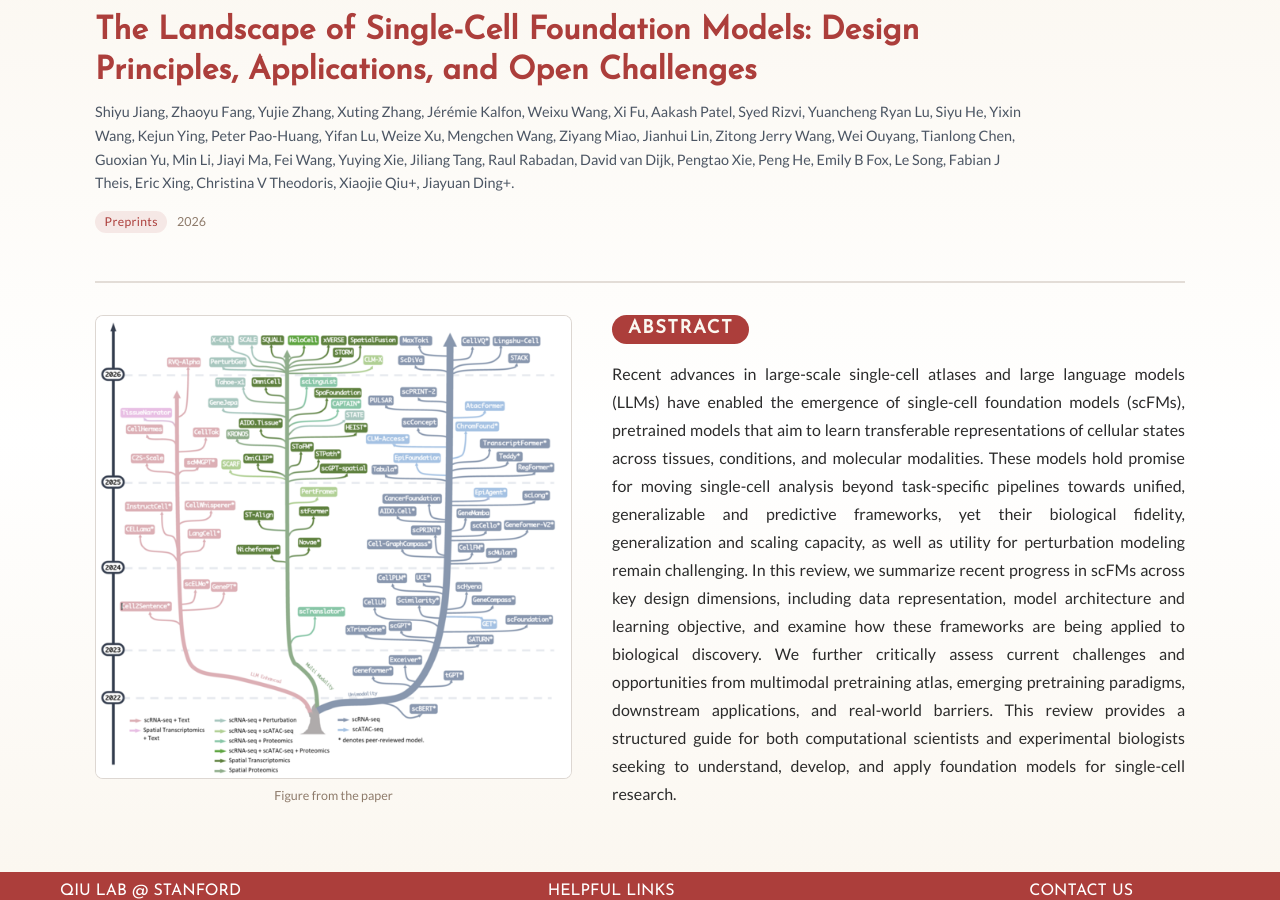
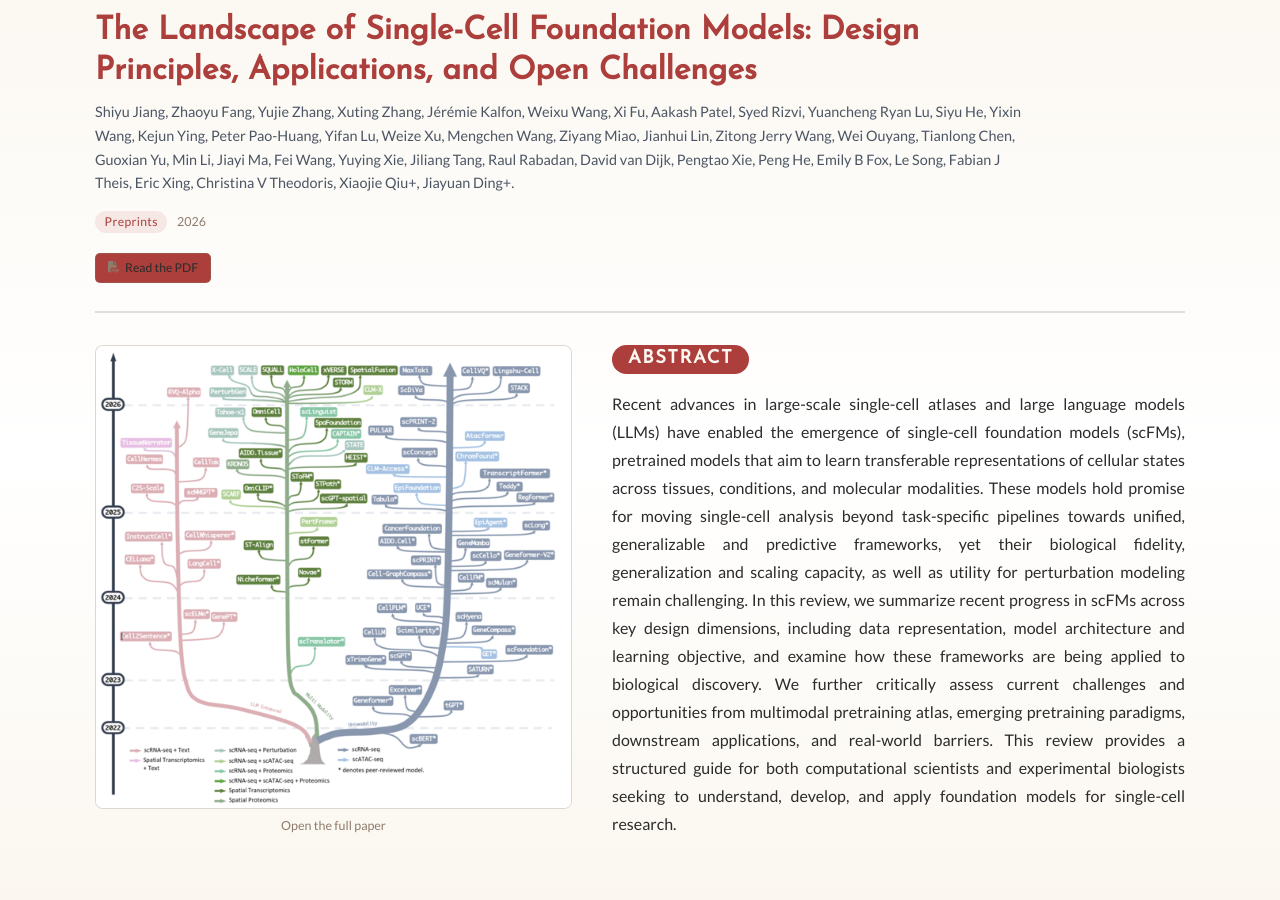
Before and after one commit to aristoteleo/qiu_lab_website, a Jekyll site: the page built from _papers/scfm_landscape.md, in a window 1280 px wide and 900 px high, scrolled down 331 px. Built offline with Jekyll 4.4.1, drawn with Linux system fonts in a browser that asks for light colours.

Commit message:
Add the single-cell foundation model review PDF
The last paper without one. Compressed 4.0MB to 0.9MB. Every paper on
the site now has a PDF, DOI or publisher link.

Co-Authored-By: Claude Opus 5 (1M context) <noreply@anthropic.com>

```diff
--- a/_papers/scfm_landscape.md
+++ b/_papers/scfm_landscape.md
@@ -9,6 +9,7 @@ year: 2026
 rank: 2
 image_url: /assets/images/papers/scfm_landscape.png
 paper_alt: Single-cell foundation model review Image
+pdf_url: /assets/PDFs/scfm_landscape.pdf
 ---
 
 Recent advances in large-scale single-cell atlases and large language models (LLMs) have enabled the emergence of single-cell foundation models (scFMs), pretrained models that aim to learn transferable representations of cellular states across tissues, conditions, and molecular modalities. These models hold promise for moving single-cell analysis beyond task-specific pipelines towards unified, generalizable and predictive frameworks, yet their biological fidelity, generalization and scaling capacity, as well as utility for perturbation modeling remain challenging. In this review, we summarize recent progress in scFMs across key design dimensions, including data representation, model architecture and learning objective, and examine how these frameworks are being applied to biological discovery. We further critically assess current challenges and opportunities from multimodal pretraining atlas, emerging pretraining paradigms, downstream applications, and real-world barriers. This review provides a structured guide for both computational scientists and experimental biologists seeking to understand, develop, and apply foundation models for single-cell research.
```
Also changed, not shown: 1 other file.
